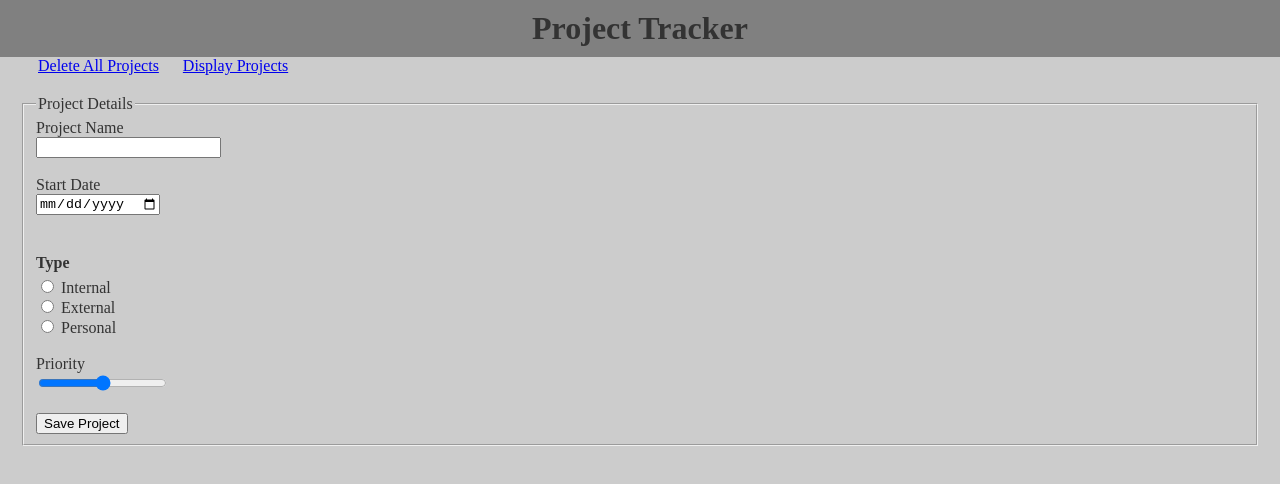
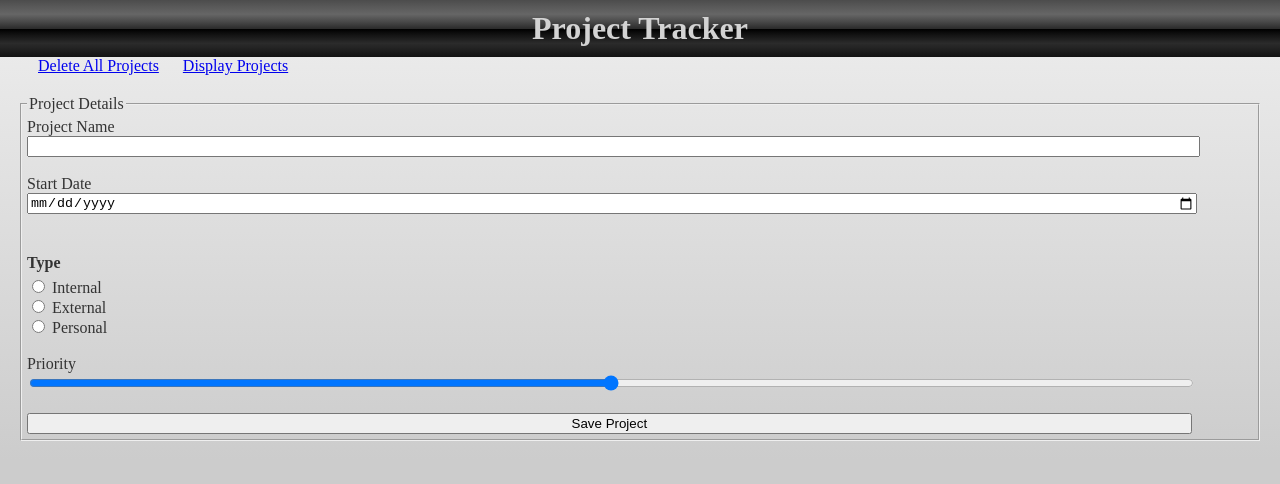
Before and after one commit to deusduke/FullSail_VF_Project04, a plain HTML site: page additem.html in a window 1280 px wide. Drawn offline with Linux system fonts and the light colour scheme.

Commit message:
added better styling to app

```diff
--- a/css/styles.css
+++ b/css/styles.css
@@ -1,7 +1,20 @@
+html {
+	background-color: #ccc;
+}
+
 body {
 	color: #333;
-	background-color: #ccc;
 	margin: 0;
+	height: 100%;
+
+	background: rgb(238,238,238); /* Old browsers */
+	background: -moz-linear-gradient(top,  rgba(238,238,238,1) 0%, rgba(204,204,204,1) 100%); /* FF3.6+ */
+	background: -webkit-gradient(linear, left top, left bottom, color-stop(0%,rgba(238,238,238,1)), color-stop(100%,rgba(204,204,204,1))); /* Chrome,Safari4+ */
+	background: -webkit-linear-gradient(top,  rgba(238,238,238,1) 0%,rgba(204,204,204,1) 100%); /* Chrome10+,Safari5.1+ */
+	background: -o-linear-gradient(top,  rgba(238,238,238,1) 0%,rgba(204,204,204,1) 100%); /* Opera 11.10+ */
+	background: -ms-linear-gradient(top,  rgba(238,238,238,1) 0%,rgba(204,204,204,1) 100%); /* IE10+ */
+	background: linear-gradient(to bottom,  rgba(238,238,238,1) 0%,rgba(204,204,204,1) 100%); /* W3C */
+	filter: progid:DXImageTransform.Microsoft.gradient( startColorstr='#eeeeee', endColorstr='#cccccc',GradientType=0 ); /* IE6-9 */
 }
 
 .hide
@@ -10,13 +23,24 @@ body {
 }
 
 header {
-	background-color: gray;
+	/*background-color: gray;*/
 	padding: 10px;
+
+	background: rgb(76,76,76); /* Old browsers */
+	background: -moz-linear-gradient(top,  rgba(76,76,76,1) 0%, rgba(89,89,89,1) 12%, rgba(102,102,102,1) 25%, rgba(71,71,71,1) 39%, rgba(44,44,44,1) 50%, rgba(0,0,0,1) 51%, rgba(17,17,17,1) 60%, rgba(43,43,43,1) 76%, rgba(28,28,28,1) 91%, rgba(19,19,19,1) 100%); /* FF3.6+ */
+	background: -webkit-gradient(linear, left top, left bottom, color-stop(0%,rgba(76,76,76,1)), color-stop(12%,rgba(89,89,89,1)), color-stop(25%,rgba(102,102,102,1)), color-stop(39%,rgba(71,71,71,1)), color-stop(50%,rgba(44,44,44,1)), color-stop(51%,rgba(0,0,0,1)), color-stop(60%,rgba(17,17,17,1)), color-stop(76%,rgba(43,43,43,1)), color-stop(91%,rgba(28,28,28,1)), color-stop(100%,rgba(19,19,19,1))); /* Chrome,Safari4+ */
+	background: -webkit-linear-gradient(top,  rgba(76,76,76,1) 0%,rgba(89,89,89,1) 12%,rgba(102,102,102,1) 25%,rgba(71,71,71,1) 39%,rgba(44,44,44,1) 50%,rgba(0,0,0,1) 51%,rgba(17,17,17,1) 60%,rgba(43,43,43,1) 76%,rgba(28,28,28,1) 91%,rgba(19,19,19,1) 100%); /* Chrome10+,Safari5.1+ */
+	background: -o-linear-gradient(top,  rgba(76,76,76,1) 0%,rgba(89,89,89,1) 12%,rgba(102,102,102,1) 25%,rgba(71,71,71,1) 39%,rgba(44,44,44,1) 50%,rgba(0,0,0,1) 51%,rgba(17,17,17,1) 60%,rgba(43,43,43,1) 76%,rgba(28,28,28,1) 91%,rgba(19,19,19,1) 100%); /* Opera 11.10+ */
+	background: -ms-linear-gradient(top,  rgba(76,76,76,1) 0%,rgba(89,89,89,1) 12%,rgba(102,102,102,1) 25%,rgba(71,71,71,1) 39%,rgba(44,44,44,1) 50%,rgba(0,0,0,1) 51%,rgba(17,17,17,1) 60%,rgba(43,43,43,1) 76%,rgba(28,28,28,1) 91%,rgba(19,19,19,1) 100%); /* IE10+ */
+	background: linear-gradient(to bottom,  rgba(76,76,76,1) 0%,rgba(89,89,89,1) 12%,rgba(102,102,102,1) 25%,rgba(71,71,71,1) 39%,rgba(44,44,44,1) 50%,rgba(0,0,0,1) 51%,rgba(17,17,17,1) 60%,rgba(43,43,43,1) 76%,rgba(28,28,28,1) 91%,rgba(19,19,19,1) 100%); /* W3C */
+	filter: progid:DXImageTransform.Microsoft.gradient( startColorstr='#4c4c4c', endColorstr='#131313',GradientType=0 ); /* IE6-9 */
 }
 
 header>h1 {
 	margin: 0;
 	text-align: center;
+
+	color: lightgray;
 }
 
 .content, #mainForm {
@@ -32,9 +56,18 @@ header>h1 {
 }
 
 .project_list_item {
-	background-color: #ddd;
+	/*background-color: #ddd;*/
 	padding: 10px;
 	margin-top: 5px;
+
+	background: rgb(255,255,255); /* Old browsers */
+	background: -moz-linear-gradient(top,  rgba(255,255,255,1) 0%, rgba(246,246,246,1) 47%, rgba(237,237,237,1) 100%); /* FF3.6+ */
+	background: -webkit-gradient(linear, left top, left bottom, color-stop(0%,rgba(255,255,255,1)), color-stop(47%,rgba(246,246,246,1)), color-stop(100%,rgba(237,237,237,1))); /* Chrome,Safari4+ */
+	background: -webkit-linear-gradient(top,  rgba(255,255,255,1) 0%,rgba(246,246,246,1) 47%,rgba(237,237,237,1) 100%); /* Chrome10+,Safari5.1+ */
+	background: -o-linear-gradient(top,  rgba(255,255,255,1) 0%,rgba(246,246,246,1) 47%,rgba(237,237,237,1) 100%); /* Opera 11.10+ */
+	background: -ms-linear-gradient(top,  rgba(255,255,255,1) 0%,rgba(246,246,246,1) 47%,rgba(237,237,237,1) 100%); /* IE10+ */
+	background: linear-gradient(to bottom,  rgba(255,255,255,1) 0%,rgba(246,246,246,1) 47%,rgba(237,237,237,1) 100%); /* W3C */
+	filter: progid:DXImageTransform.Microsoft.gradient( startColorstr='#ffffff', endColorstr='#ededed',GradientType=0 ); /* IE6-9 */
 }
 
 .project_list_item>p {
@@ -51,3 +84,16 @@ header>h1 {
 	margin: 0 auto;
 	text-align: center;
 }
+
+h3 {
+	margin-top: 4px;
+}
+
+input[type=text], input[type=date], input[type=button], input[type=range]  {
+	width: 95%;
+}
+
+fieldset {
+	margin: 0;
+	padding: 5px;
+}
```
